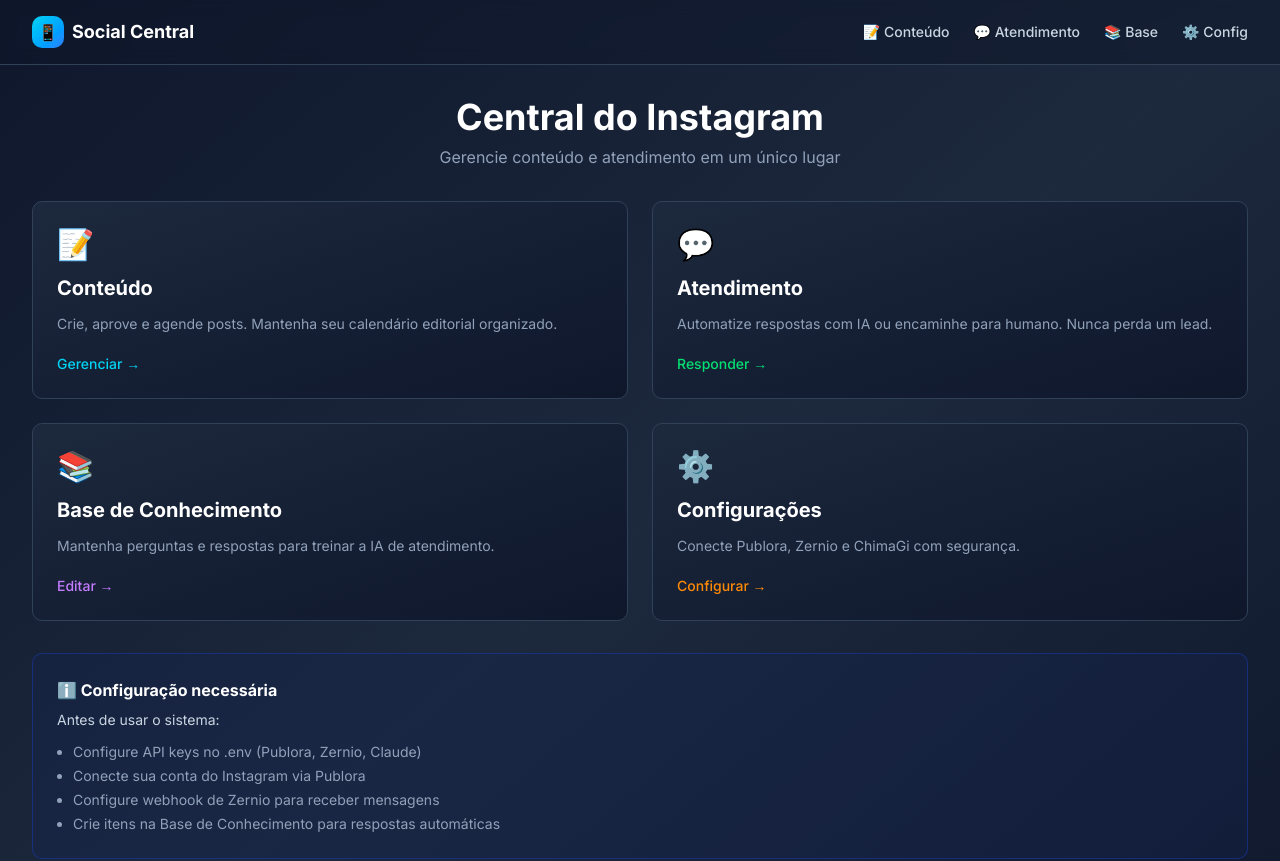
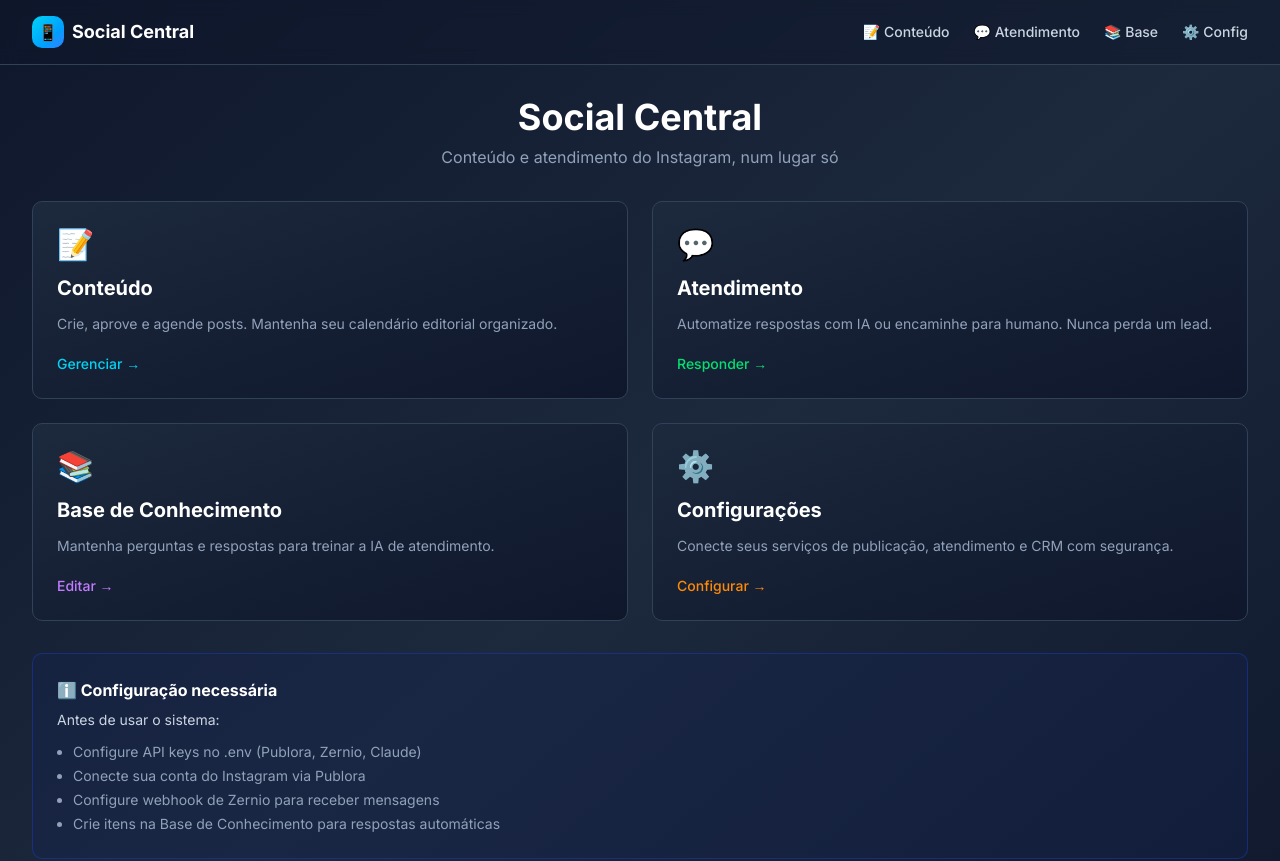
Before and after one commit to robertaferreirasena-cyber/central-do-instagram-um-sistema-que-ce, a Next.js app: page / in a window 1280 px wide. Shown: the top 861 px of the page. Built offline with nearby package versions, Linux system fonts and the light colour scheme.

Commit message:
add app/page.tsx

```diff
--- a/app/page.tsx
+++ b/app/page.tsx
@@ -1,11 +1,14 @@
 import Link from 'next/link';
+
+const brandName = process.env.NEXT_PUBLIC_BRAND_NAME || 'Social Central';
+const brandTagline = process.env.NEXT_PUBLIC_BRAND_TAGLINE || 'Conteúdo e atendimento do Instagram, num lugar só';
 
 export default function Home() {
   return (
     <div className="space-y-8">
       <div className="text-center">
-        <h1 className="text-4xl font-bold text-white mb-2">Central do Instagram</h1>
-        <p className="text-slate-400">Gerencie conteúdo e atendimento em um único lugar</p>
+        <h1 className="text-4xl font-bold text-white mb-2">{brandName}</h1>
+        <p className="text-slate-400">{brandTagline}</p>
       </div>
 
       <div className="grid grid-cols-1 md:grid-cols-2 gap-6">
@@ -65,7 +68,7 @@ export default function Home() {
             <div className="text-3xl">⚙️</div>
             <h2 className="text-xl font-bold text-white">Configurações</h2>
             <p className="text-slate-400 text-sm">
-              Conecte Publora, Zernio e ChimaGi com segurança.
+              Conecte seus serviços de publicação, atendimento e CRM com segurança.
             </p>
             <div className="pt-2 text-orange-400 text-sm font-medium group-hover:gap-2 flex items-center transition-all">
               Configurar →
```
